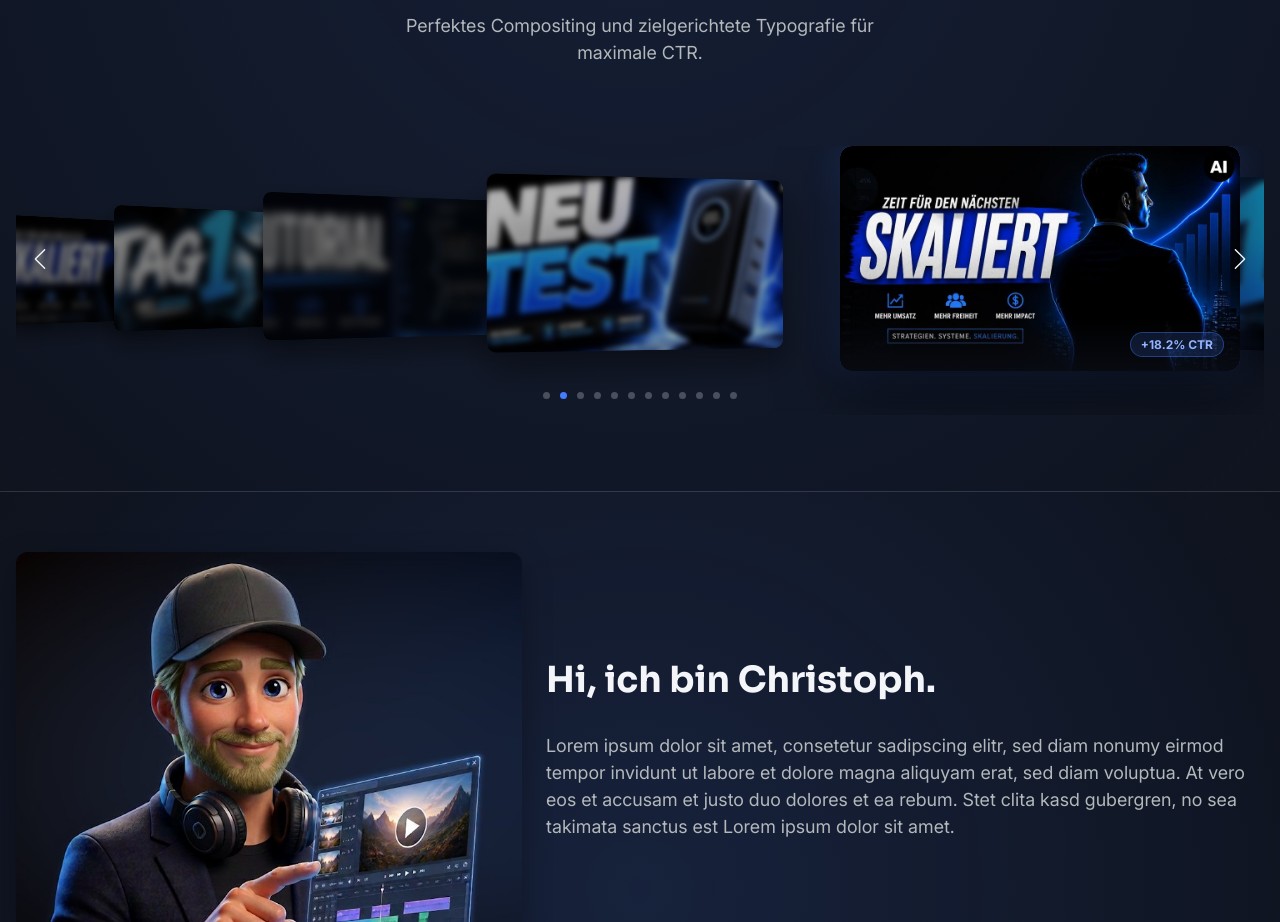
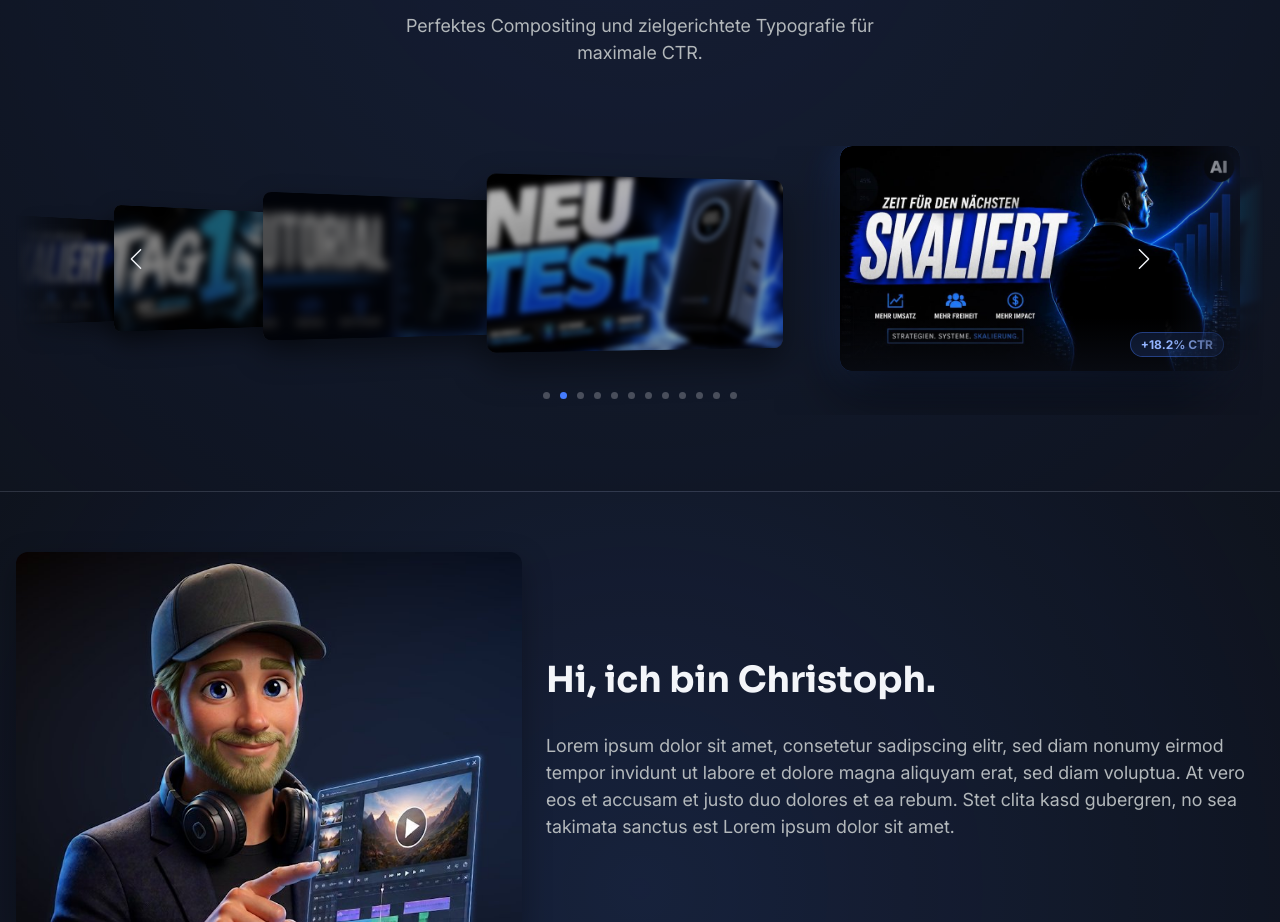
Before and after one commit to 43and18zeroes/video-portfolio, an Angular app: page / in a window 1280 px wide. Shown: the part 2115-3037 px from the top of the page. Built offline with nearby package versions, Linux system fonts and the light colour scheme.

Commit message:
carousel styling 2

```diff
--- a/src/app/sections/thumbnail-gallery/thumbnail-gallery.scss
+++ b/src/app/sections/thumbnail-gallery/thumbnail-gallery.scss
@@ -86,10 +86,24 @@ swiper-container.thumbnail-swiper {
     width: 100%;
     padding: 24px 0 16px;
 
+    /* Swiper clips to its own box, which is the container width, so the outer
+       slides used to end on a hard vertical edge. Fading them out with a mask
+       rather than an overlay gradient keeps this independent of the section's
+       radial glow behind it. */
+    --edge-fade: 40px;
+
+    mask-image: linear-gradient(to right,
+            transparent 0,
+            #000 var(--edge-fade),
+            #000 calc(100% - var(--edge-fade)),
+            transparent 100%);
+
     --swiper-theme-color: #{$brand-blue};
     --swiper-navigation-size: 16px;
     --swiper-navigation-color: #{$white-text};
-    --swiper-navigation-sides-offset: 0px;
+    /* The mask dims everything inside the element, arrows included, so they are
+       pushed just past the fade to stay fully opaque */
+    --swiper-navigation-sides-offset: var(--edge-fade);
     /* Compensates the arrow's own negative margin plus the added hit area */
     --swiper-navigation-top-offset: calc(50% - #{$pagination-reserve} / 2 - #{$nav-hit-area});
     --swiper-pagination-color: #{$brand-blue};
@@ -100,7 +114,12 @@ swiper-container.thumbnail-swiper {
     --swiper-pagination-bottom: 12px;
 
     @include md {
+        --edge-fade: 72px;
         --swiper-navigation-size: 20px;
+    }
+
+    @include ld {
+        --edge-fade: 96px;
     }
 
     &::part(button-prev),
```
Also changed, not shown: public/img/thumbnail-gallery/thumbnail-05.jpg (added).
